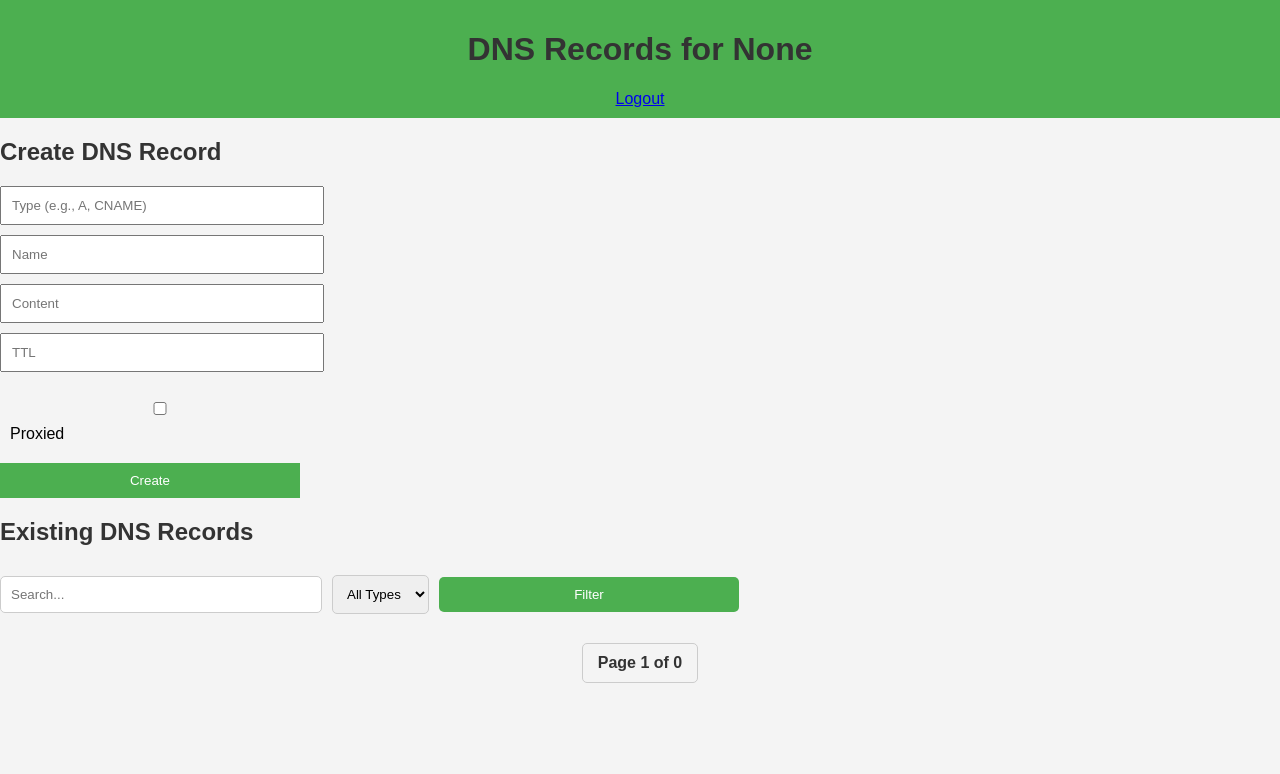
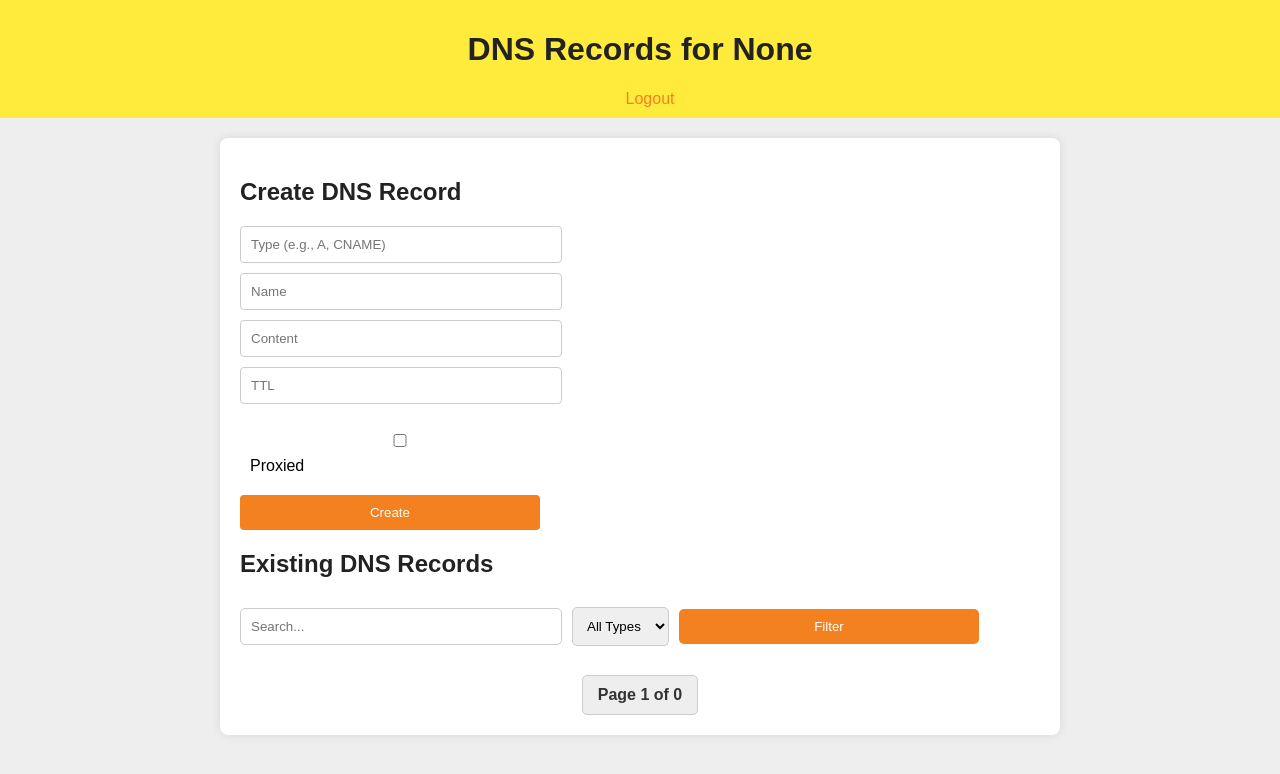
Before and after one commit to davidhfrankelcodes/flask-cloudflare-dns-crud-app, a Flask app: page /dns_records in a window 1280 px wide. Shown: the top 774 px of the page. Run offline with Flask 3, Linux system fonts and the light colour scheme; the visitor is signed in with stand-in values (Sample User, id 1); data that the repository does not hold is empty.

Commit message:
better styles

```diff
--- a/static/styles.css
+++ b/static/styles.css
@@ -1,20 +1,41 @@
+/* styles.css */
+
 body {
     font-family: Arial, sans-serif;
     margin: 0;
     padding: 0;
-    background-color: #f4f4f4;
+    background-color: #EEE;  /* Light Grey */
 }
 
 header {
-    background-color: #4CAF50;
-    color: white;
+    background-color: #FFEB3B;  /* Bright Yellow */
+    color: #222;  /* Dark Grey for better contrast */
     padding: 10px 0;
     text-align: center;
     margin-bottom: 20px;
 }
 
+header a {
+    color: #F48120;  /* Brand Orange */
+    text-decoration: none;
+    margin-left: 20px;
+}
+
+header a:hover {
+    text-decoration: underline;
+}
+
 h1, h2 {
-    color: #333;
+    color: #222;  /* Dark Grey */
+}
+
+.container {
+    max-width: 800px;
+    margin: 0 auto;
+    background-color: white;  /* White */
+    padding: 20px;
+    border-radius: 8px;
+    box-shadow: 0 0 10px rgba(0, 0, 0, 0.1);
 }
 
 form {
@@ -29,15 +50,21 @@ form input, form button, form label {
     max-width: 300px;
 }
 
+form input, form select {
+    border: 1px solid #CCC;
+    border-radius: 4px;
+}
+
 form button {
-    background-color: #4CAF50;
+    background-color: #F48120;  /* Brand Orange */
     color: white;
     border: none;
+    border-radius: 4px;
     cursor: pointer;
 }
 
 form button:hover {
-    background-color: #45a049;
+    background-color: #e2711d;
 }
 
 ul {
@@ -46,11 +73,11 @@ ul {
 }
 
 li {
-    background-color: white;
+    background-color: white;  /* White */
     margin: 10px 0;
     padding: 15px;
     border-radius: 5px;
-    box-shadow: 0 0 5px rgba(0,0,0,0.1);
+    box-shadow: 0 0 5px rgba(0, 0, 0, 0.1);
 }
 
 li form {
@@ -61,6 +88,7 @@ li form {
 .alert {
     color: red;
 }
+
 .pagination {
     text-align: center;
     margin-top: 20px;
@@ -70,19 +98,20 @@ li form {
     display: inline-block;
     margin: 0 5px;
     padding: 10px 15px;
-    color: #333;
+    color: #333;  /* Dark Grey */
     text-decoration: none;
-    border: 1px solid #ddd;
+    border: 1px solid #DDD;  /* Light Border */
     border-radius: 5px;
 }
 
 .pagination a:hover {
-    background-color: #f4f4f4;
+    background-color: #F48120;  /* Brand Orange */
+    color: white;
 }
 
 .pagination span {
-    background-color: #f4f4f4;
-    border: 1px solid #ccc;
+    background-color: #EEE;  /* Light Grey */
+    border: 1px solid #CCC;
     font-weight: bold;
 }
 
@@ -99,19 +128,19 @@ li form {
 .search-filter input[type="text"] {
     flex: 1;
     padding: 10px;
-    border: 1px solid #ccc;
+    border: 1px solid #CCC;
     border-radius: 5px;
 }
 
 .search-filter select {
     padding: 10px;
-    border: 1px solid #ccc;
+    border: 1px solid #CCC;
     border-radius: 5px;
 }
 
 .search-filter button {
     padding: 10px 20px;
-    background-color: #4CAF50;
+    background-color: #F48120;  /* Brand Orange */
     color: white;
     border: none;
     border-radius: 5px;
@@ -119,5 +148,5 @@ li form {
 }
 
 .search-filter button:hover {
-    background-color: #45a049;
+    background-color: #e2711d;
 }
```
